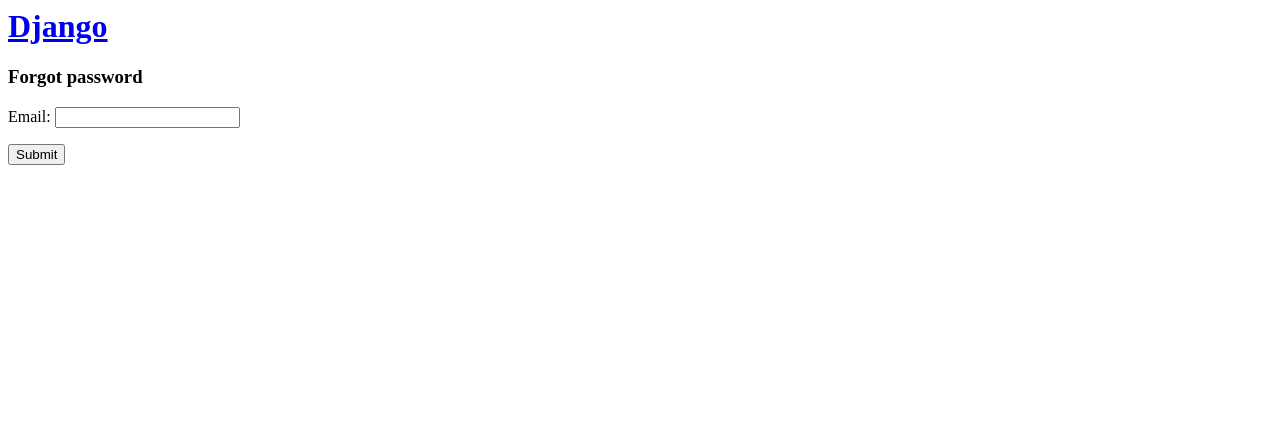
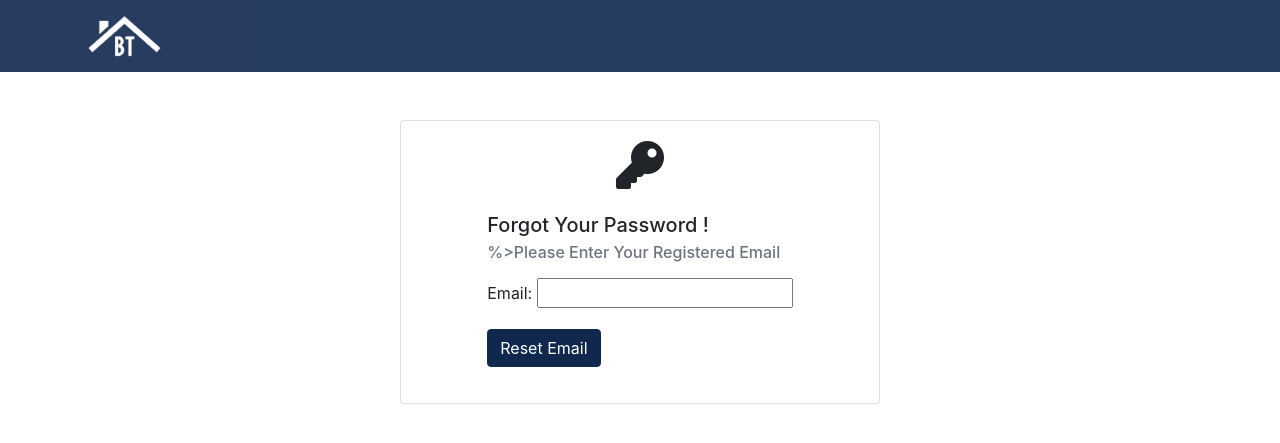
Before and after one commit to saurabh-patyal/real_estate, a Django app: a page that uses templates/registration/base.html in a window 1280 px wide. Shown: the top 443 px of the page. Run offline with Django 3.2, Linux system fonts and the light colour scheme; some libraries are stand-ins or nearby versions.

```diff
--- a/accounts/forms.py
+++ b/accounts/forms.py
@@ -1,9 +1,9 @@
 from django import forms
 from django.contrib.auth.forms import UserCreationForm,PasswordChangeForm,UserChangeForm
 from django.contrib.auth.models import User
-from django.forms.fields import CharField
+
 # from django.forms import widget
-from django.forms.widgets import EmailInput, TextInput, PasswordInput
+
 class SignupForm(UserCreationForm):
     Email = forms.CharField(widget=forms.EmailInput(attrs={'class': 'form-control', 'placeholder': 'Your Email address'}),label_suffix='',label='Email-Address*')
     password1= forms.CharField(widget=forms.PasswordInput(attrs={'class': 'form-control','placeholder':'Password'}),label_suffix='',label='Password*',max_length=10,min_length=5)
@@ -13,7 +13,7 @@ class SignupForm(UserCreationForm):
     username= forms.CharField(widget=forms.TextInput(attrs={'class': 'form-control','placeholder':'Must be min 3 characters'}),label_suffix='',max_length=10,min_length=3,label='Username*')
     class Meta:
         model = User
-        fields=['first_name','last_name','username']
+        fields=['first_name','last_name','username','Email']
         # No need to give password and confirm pass fields bcz bydefault it comes with UserCreatiionForm
 
 
--- a/static/css/style.css
+++ b/static/css/style.css
@@ -104,8 +104,15 @@ img {
 .showError{
   color: red;
 }
+/* ====================================Password_reset_pages fll heightso that footer will goes down to bottom as page content is less================== */
+
+.password_reset_body{
+  min-height: 100vh;
+  height: 100%;
+}
+
+
 /* ====================================Media Querry================== */
-
 
 
 
--- a/templates/registration/base.html
+++ b/templates/registration/base.html
@@ -1,14 +1,37 @@
+{% load static %}
+<!DOCTYPE html>
+<html lang="en">
 
-<body>
-    <div class="page-header">
-        <h1><a href="/">Django</a></h1>
-    </div>
-    <div class="content container">
-        <div class="row">
-            <div class="col-md-8">
-            {% block content %}
-            {% endblock %}
+<head>
+  <meta charset="UTF-8">
+  <meta name="viewport" content="width=device-width, initial-scale=1.0">
+  <meta http-equiv="X-UA-Compatible" content="ie=edge">
+  <!-- Font Awesome -->
+  <link rel="stylesheet" href="{% static 'css/all.css' %}">
+  <!-- Bootstrap -->
+  <link rel="stylesheet" href="{% static 'css/bootstrap.css' %}">
+  <!-- Custom -->
+  <link rel="stylesheet" href="{% static 'css/style.css' %}">
+
+  <title>BT Real Estate{% block title %} | Reset Your Password {% endblock %}</title>
+</head>
+<body class="password_reset_body">
+    <nav class="navbar navbar-expand-lg navbar-dark bg-primary sticky-top">
+            <div class="container">
+                <a class="navbar-brand" href="{% url 'home' %}">
+                    <img src="{% static 'img/logo.png' %}" class="logo" alt="">
+                </a>
             </div>
+    </nav>
+    <div class="card mx-auto mt-5" style="width: 30rem;">
+        <div class="card-body mx-auto">
+            <div class="card-head text-center mb-4"><i class="fa fa-key fa-3x" aria-hidden="true"></i></div>
+            <h5 class="card-title">Forgot Your Password !</h5>
+            <h6 class="card-subtitle mb-2 text-muted">{% block subtitle%}%>Please Enter Your Registered Email{%endblock%}</h6>
+            <p class="card-text mt-3">{% block content %}{% endblock %}</p>
         </div>
     </div>
-</body
+
+
+</body>
+{% comment %} <div class="navbar navbar-expand-lg navbar-dark bg-primary password_reset_footer">CopyRights © 2021</div> {% endcomment %}
--- a/templates/registration/password_reset_complete.html
+++ b/templates/registration/password_reset_complete.html
@@ -1,5 +1,5 @@
 {% extends 'registration/base.html' %}
-
+{% block subtitle %}Password Successfully Reset{% endblock  %}
 {% block content %}
   <p>
     Your password has been set. You may go ahead and <a href="{% url 'login' %}">sign in</a> now.
--- a/templates/registration/password_reset_confirm.html
+++ b/templates/registration/password_reset_confirm.html
@@ -1,5 +1,5 @@
 {% extends 'registration/base.html' %}
-
+{% block subtitle %}Please Chage Your Password{% endblock  %}
 {% block content %}
   {% if validlink %}
     <h3>Change password</h3>
--- a/templates/registration/password_reset_done.html
+++ b/templates/registration/password_reset_done.html
@@ -1,5 +1,5 @@
 {% extends 'registration/base.html' %}
-
+{% block subtitle %}Password  Reset link Sent{% endblock  %}
 {% block content %}
   <p>
     We've emailed you instructions for setting your password, if an account exists with the email you entered.
--- a/templates/registration/password_reset_form.html
+++ b/templates/registration/password_reset_form.html
@@ -1,10 +1,10 @@
 {% extends 'registration/base.html' %}
 
 {% block content %}
-  <h3>Forgot password</h3>
+
   <form method="post">
     {% csrf_token %}
-    {{ form.as_p }}
-    <button type="submit">Submit</button>
+    <div class="mx-auto">{{ form.as_p }}</div>
+    <div class="mx-auto"><button type="submit" class="btn btn-primary">Reset Email</button></div>
   </form>
 {% endblock %}
```
Also changed, not shown: static/js/main.js (+11 -0 lines), templates/accounts/login.html (+28 -4 lines), templates/includes/navbar copy.html (deleted, +0 -90 lines).
